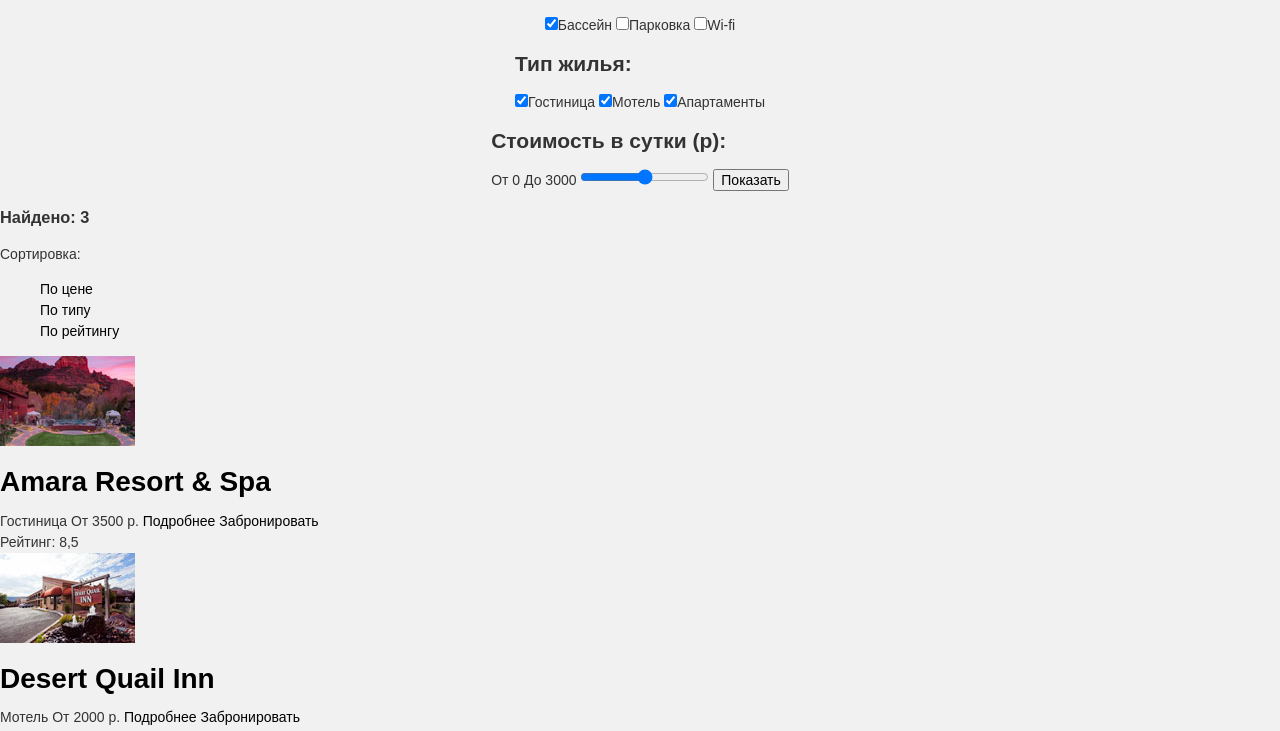
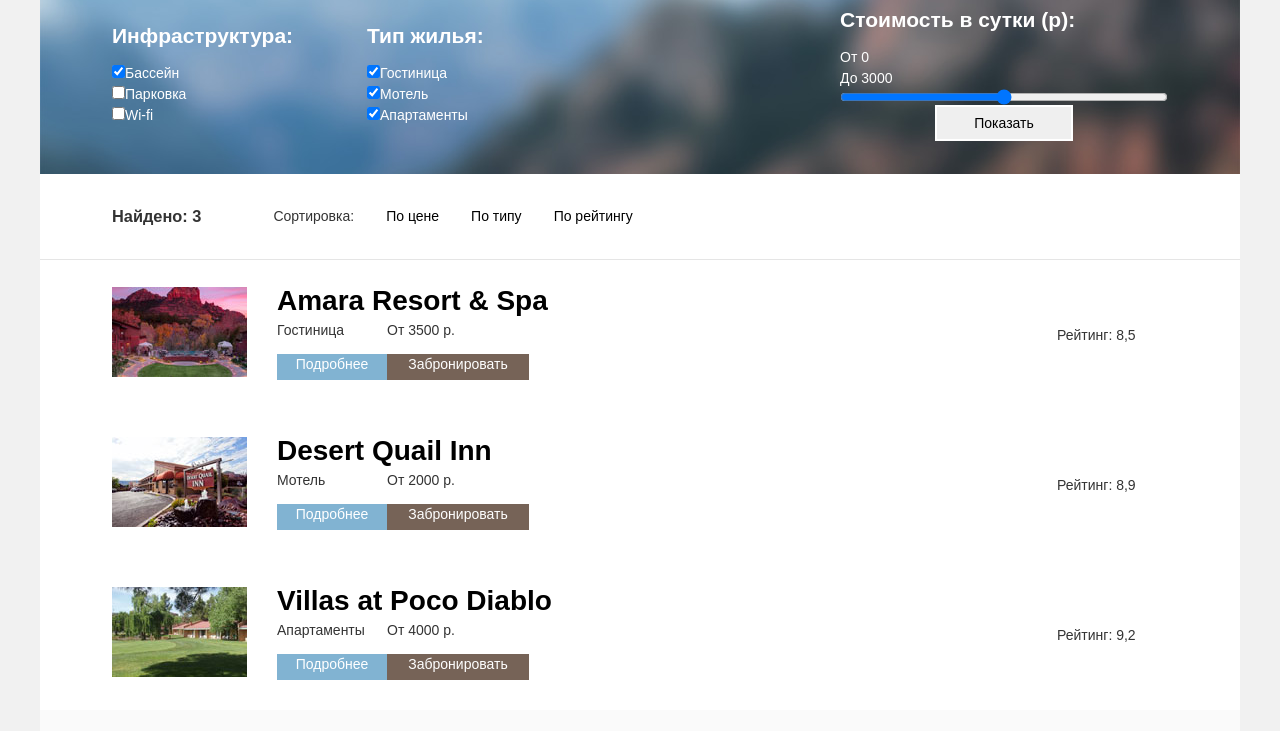
Before and after one commit to enterolesya/250559-sedona, a plain HTML site: page catalog.html in a window 1280 px wide. Shown: the part 97-828 px from the top of the page. Drawn offline with Linux system fonts and the light colour scheme.

Commit message:
Cетка catalog sedona 0.1

```diff
--- a/catalog.html
+++ b/catalog.html
@@ -7,6 +7,7 @@
         <link rel="stylesheet" type="text/css" href="css/style.css">
     </head>
     <body>
+      <div class="main-container">
 
       <header class="page-header">
 
@@ -25,32 +26,32 @@
 
         <section class="choice">
 
-            <form class="form" action="https://echo.htmlacademy.ru" method="get">
+            <form class="form-catalog" action="https://echo.htmlacademy.ru" method="get">
 
-                <div class="form__item">
+                <div class="form-catalog__item">
 
-                    <h2 class="form__heading">Инфраструктура:</h2>
-                    <label class="form__label"><input class="form__input" type="checkbox" checked>Бассейн</label>
-                    <label class="form__label"><input class="form__input" type="checkbox">Парковка</label>
-                    <label class="form__label"><input class="form__input" type="checkbox">Wi-fi</label>
+                    <h2 class="form-catalog__heading">Инфраструктура:</h2>
+                    <label class="form-catalog__label"><input class="form-catalog__input" type="checkbox" checked>Бассейн</label>
+                    <label class="form-catalog__label"><input class="form-catalog__input" type="checkbox">Парковка</label>
+                    <label class="form-catalog__label"><input class="form-catalog__input" type="checkbox">Wi-fi</label>
 
                 </div>
 
-                <div class="form__item">
-                    <h2 class="form__heading">Тип жилья:</h2>
-                    <label class="form__label"><input class="form__input" type="checkbox" checked>Гостиница</label>
-                    <label class="form__label"><input class="form__input" type="checkbox" checked>Мотель</label>
-                    <label class="form__label"><input class="form__input" type="checkbox" checked>Апартаменты</label>
+                <div class="form-catalog__item">
+                    <h2 class="form-catalog__heading">Тип жилья:</h2>
+                    <label class="form-catalog__label"><input class="form-catalog__input" type="checkbox" checked>Гостиница</label>
+                    <label class="form-catalog__label"><input class="form-catalog__input" type="checkbox" checked>Мотель</label>
+                    <label class="form-catalog__label"><input class="form-catalog__input" type="checkbox" checked>Апартаменты</label>
 
                 </div>
 
-                <div class="form__item">
-                    <h2 class="form__heading">Стоимость в сутки (р):</h2>
+                <div class="form-catalog__item">
+                    <h2 class="form-catalog__heading">Стоимость в сутки (р):</h2>
 
-                    <span class="form__span">От 0</span>
-                    <span class="form__span">До 3000</span>
-                    <input class="form__range" type="range" min="0" max="3000" step="10">
-                    <input class="form__button" type="button" value="Показать">
+                    <span class="form-catalog__span">От 0</span>
+                    <span class="form-catalog__span">До 3000</span>
+                    <input class="form-catalog__range" type="range" min="0" max="3000" step="10">
+                    <input class="form-catalog__button" type="button" value="Показать">
 
                 </div>
 
@@ -66,10 +67,8 @@
 
             <div class="finder__feature">
 
-                <span class="finder__text">Сортировка:</span>
-
                 <ul class="finder__items">
-
+					<li><span class="finder__item finder__text">Сортировка:</span></li>
                     <li class="finder__item finder__item--current">
                         <a class="finder__link" href="#">По цене</a>
                     </li>
@@ -99,10 +98,16 @@
 
             <div class="hotel__description">
                 <h1 class="hotel__heading"><a class="hotel__link" href="#">Amara Resort &amp; Spa</a></h1>
+				<div class="hotel__features">
+					<div class="hotel__feature">
                 		<span class="hotel__type">Гостиница</span>
+						<a class="hotel__detail-link" href="#">Подробнее</a>
+					</div>
+					<div class="hotel__feature">
                 		<span class="hotel__price">От 3500 р.</span>
-                <a class="hotel__detail-link" href="#">Подробнее</a>
                 		<a class="hotel__rent-link" href="#">Забронировать</a>
+					</div>
+				</div>
             </div>
 
             <div class="hotel__rating">
@@ -112,7 +117,7 @@
 
         </article>
 
-        <article class="holel">
+        <article class="hotel">
 
             <div class="hotel__image">
                 <img src="img/desert_quail.jpg"  width="135" height  ="90" alt="Desert Quail Inn">
@@ -120,10 +125,16 @@
 
             <div class="hotel__description">
                 <h1 class="hotel__heading"><a class="hotel__link" href="#">Desert Quail Inn</a></h1>
+				<div class="hotel__features">
+					<div class="hotel__feature">
                 		<span class="hotel__type">Мотель</span>
+						<a class="hotel__detail-link" href="#">Подробнее</a>
+					</div>
+					<div class="hotel__feature">
                 		<span class="hotel__price">От 2000 р.</span>
-                <a class="hotel__detail-link" href="#">Подробнее</a>
                 		<a class="hotel__rent-link" href="#">Забронировать</a>
+					</div>
+				</div>
             </div>
 
             <div class="hotel__rating">
@@ -141,12 +152,17 @@
 
             <div class="hotel__description">
                 <h1 class="hotel__heading"><a class="hotel__link" href="#">Villas at Poco Diablo</a></h1>
+				<div class="hotel__features">
+					<div class="hotel__feature">
                 		<span class="hotel__type">Апартаменты</span>
+						<a class="hotel__detail-link" href="#">Подробнее</a>
+					</div>
+					<div class="hotel__feature">
                 		<span class="hotel__price">От 4000 р.</span>
-                <a class="hotel__details-link" href="#">Подробнее</a>
 						<a class="hotel__rent-link" href="#">Забронировать</a>
 					</div>
-
+            	</div>
+			</div>
             <div class="hotel__rating">
                 <div class="hotel__stars"></div>   <!--тут как-то звезды надо сделать-->
                 <span class="hotel__vote">Рейтинг: 9,2</span>
@@ -175,5 +191,6 @@
 
       </footer>
 
+		</div>
     </body>
 </html>
--- a/css/style.css
+++ b/css/style.css
@@ -172,6 +172,112 @@ body{
 	background-color: #81b3d2;
 }
 
+/* Здесь стили по catalog.html */
+
+.form-catalog{
+	display: flex;
+	flex-direction: row;
+	justify-content: center;
+	background-image: url(../img/filter_background.jpg);
+	align-items: center;
+	height: 215px;
+}
+.form-catalog__item{
+	display: flex;
+	flex-direction: column;
+	color: #ffffff;
+}
+
+.form-catalog__item:first-child{
+	min-width: 255px;
+}
+.form-catalog__item:nth-child(2){
+	min-width: 270px;
+	margin-left: 0px;
+	margin-right: 203px;
+}
+.form-catalog__item:nth-child(3){
+	min-width: 328px;
+}
+.form-catalog__button{
+	width: 138px;
+	height: 36px;
+	align-self: center;
+	border: 2px solid #ffffff;
+
+}
+.finder{
+	display: flex;
+	flex-direction: row;
+	height: 86px;
+	background-color: #ffffff;
+	justify-content: flex-start;
+	align-items: center;
+	border-bottom: 1px solid #e5e5e5;
+}
+.finder__name{
+	margin-left: 72px;
+}
+.finder__feature{
+	display: flex;
+	flex-direction: row;
+	align-items: baseline;
+}
+.finder__items{
+	display: flex;
+	flex-direction: row;
+}
+.finder__item{
+	margin-left: 32px;
+}
+.hotel{
+	display: flex;
+	flex-direction: row;
+	justify-content: center;
+	align-items: center;
+	height: 150px;
+	background-color: #ffffff;
+}
+.hotel__image{
+	width: 165px;
+}
+.hotel__description{
+	display: flex;
+	flex-direction: column;
+	justify-content: space-between;
+	height: 90px;
+	width: 780px;
+}
+.hotel__heading{
+	margin: 0;
+}
+.hotel__features{
+	display: flex;
+	flex-direction: row;
+	height: 60px;
+}
+.hotel__feature{
+	display: flex;
+	flex-direction: column;
+	justify-content: space-between;
+}
+.hotel__detail-link{
+	width: 110px;
+	height: 26px;
+	background-color: #81b3d2;
+	color: #ffffff;
+	text-align: center;
+}
+.hotel__rent-link{
+	width: 142px;
+	height: 26px;
+	background-color: #766357;
+	color: #ffffff;
+	text-align: center;
+}
+.hotel__rating{
+	width: 111px;
+}
 p{
 	text-align: center;
 }
```
Also changed, not shown: index.html (+1 -1 lines), css/filter_background.jpg (added). Lines whose indentation alone changed are shown as unchanged.
